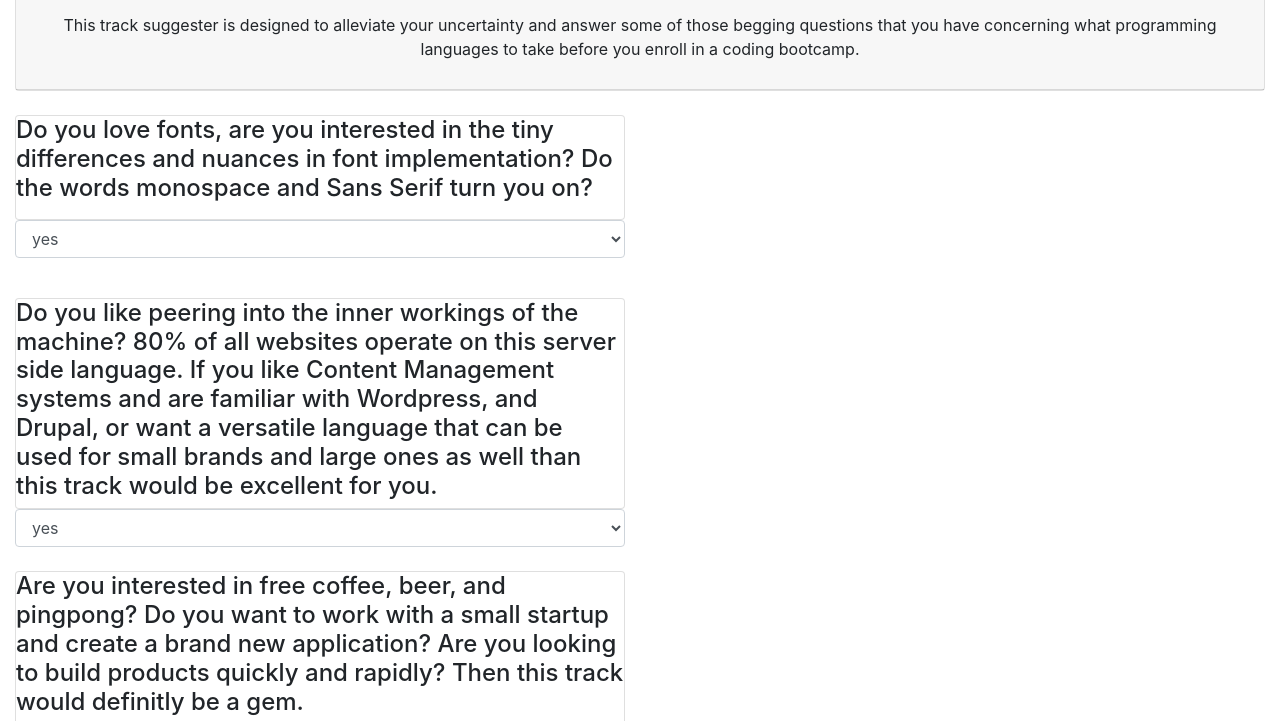
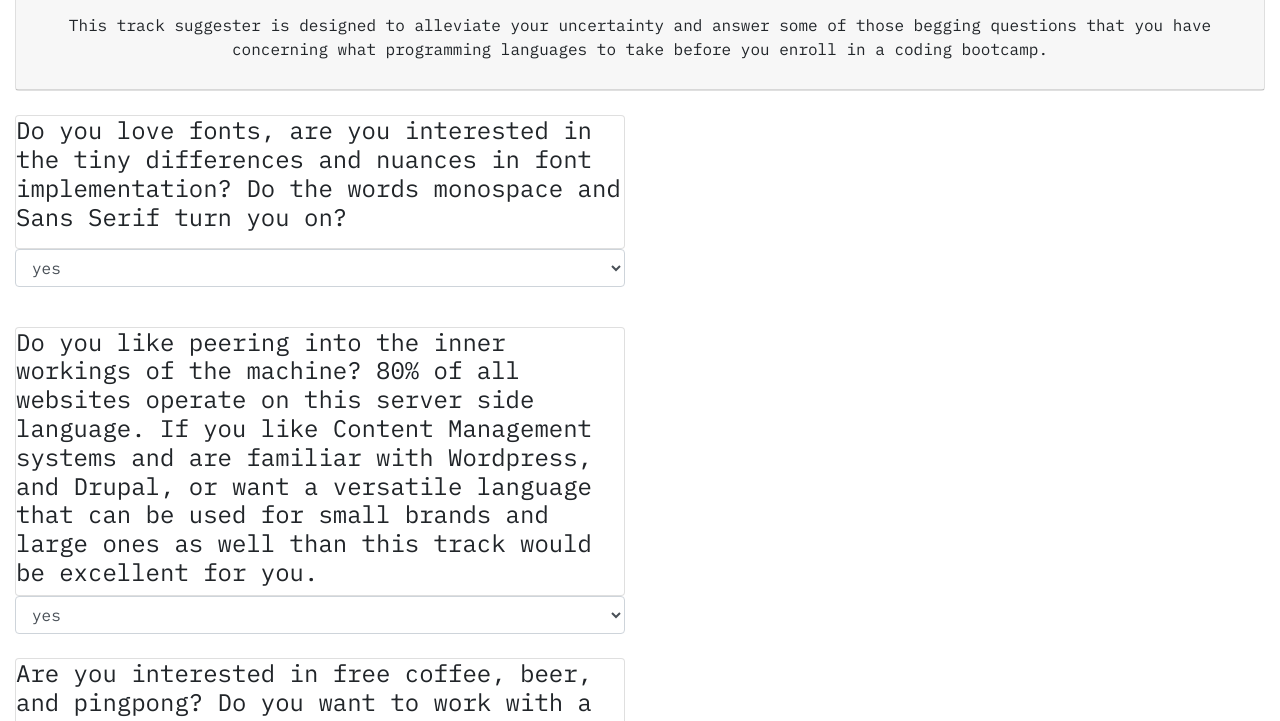
Before and after one commit to linjojesan/Track-Suggestion-website, a plain HTML site: page index.html in a window 1280 px wide. Shown: the part 354-1075 px from the top of the page. Drawn offline with Linux system fonts and the light colour scheme.

Commit message:
change font

```diff
--- a/css/styles.css
+++ b/css/styles.css
@@ -1,3 +1,6 @@
+body {
+  font-family: 'IBM Plex Mono', monospace;
+}
 .card-header, .card-title {
   text-align: center;
 }
--- a/index.html
+++ b/index.html
@@ -4,6 +4,7 @@
   <head>
     <link href="css/bootstrap.css" rel="stylesheet" type="text/css">
     <link href="css/styles.css" rel="stylesheet" type="text/css">
+    <link href="https://fonts.googleapis.com/css?family=IBM+Plex+Mono" rel="stylesheet">
     <script src="js/jquery-3.3.1.js"></script>
     <script src="js/scripts.js"></script>
     <title></title>
```
